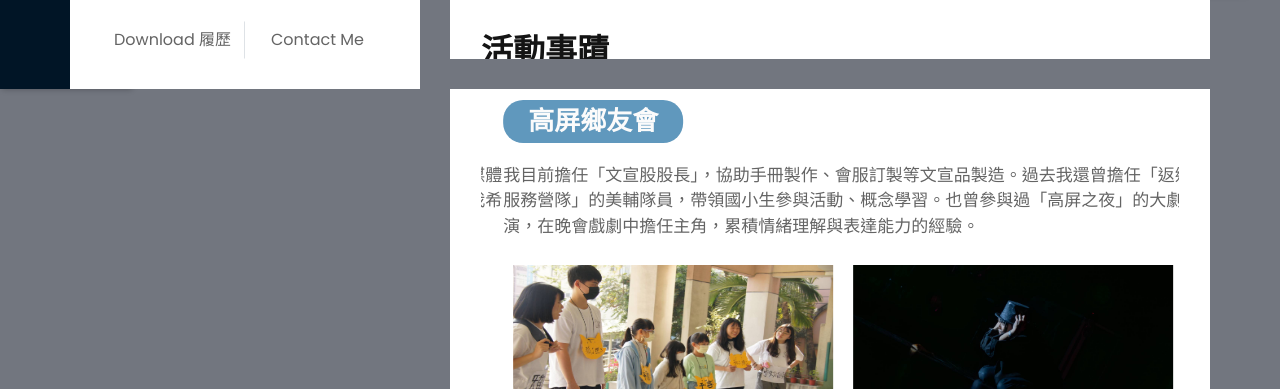
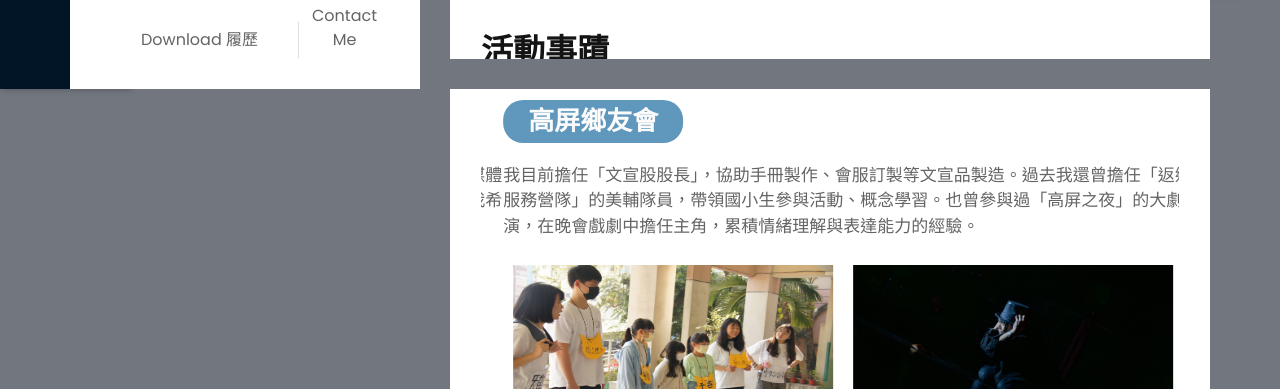
Before and after one commit to MocuAcqu/personalWeb1, a plain HTML site: page index.html in a window 1280 px wide. Shown: the part 711-1100 px from the top of the page. Drawn offline with nearby package versions, Linux system fonts and the light colour scheme; no server answers; a web font is replaced by a local one.

Commit message:
Update index.html

```diff
--- a/index.html
+++ b/index.html
@@ -51,7 +51,7 @@
                     </div>
                     <div class="d-flex align-items-end justify-content-between">
                         <a href="https://drive.google.com/file/d/12-EfFHFvfgR0oyUkDh8C6BEIxpgEqYaC/view?usp=drive_link" class="btn btn-block border-right">Download 履歷</a>
-                        <a href="#" class="btn btn-block btn-scroll btn-scroll">Contact Me</a>
+                        <a href="#" class="btn btn-scroll">Contact Me</a>
                     </div>
                 </div>
                 <div class="sidebar-icon d-flex flex-column h-100 justify-content-center text-right">
```
